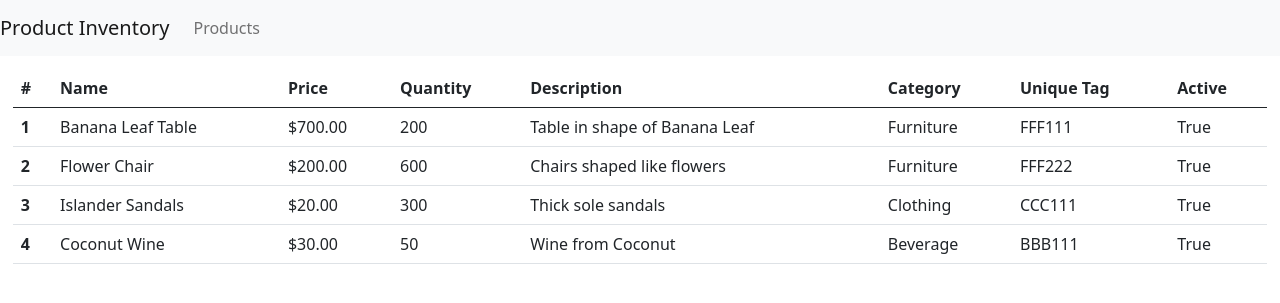
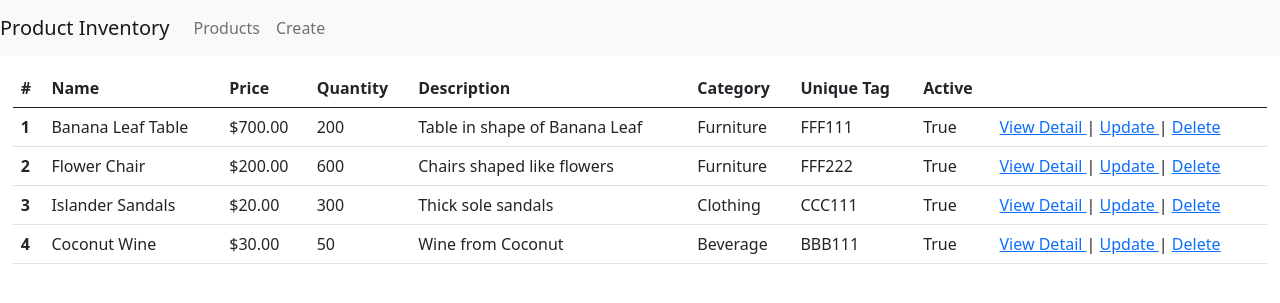
Before and after one commit to jmacach1/flask_inventory_manager, a Flask app: page /products in a window 1280 px wide. Shown: the top 303 px of the page. Run offline with Flask 2, Linux system fonts and the light colour scheme; data comes from the database, SQL or seed files in the repository; some libraries are stand-ins or nearby versions.

Commit message:
product detail view modified

```diff
--- a/app/__init__.py
+++ b/app/__init__.py
@@ -3,6 +3,7 @@ from flask_sqlalchemy import SQLAlchemy
 from flask_bootstrap import Bootstrap
 
 app = Flask(__name__)
+
 app.config["SQLALCHEMY_DATABASE_URI"] = "sqlite:///mydb.db"
 app.config["SECRET_KEY"] = "secretkey"
 
--- a/app/templates/base.html
+++ b/app/templates/base.html
@@ -20,6 +20,9 @@
           <div class="navbar-nav">
             <a class="nav-item nav-link" href={{ url_for('get_products') }}>Products</a>
           </div>
+          <div class="navbar-nav">
+            <a class="nav-item nav-link" href={{ url_for('create_product_form') }}>Create</a>
+          </div>
         </div>
       </nav>
     </header>
--- a/app/templates/product_detail.html
+++ b/app/templates/product_detail.html
@@ -8,9 +8,14 @@
   <div class="row">
     <div class="col-md-9 offset-md-2">
       <h1> {{ product.name}} </h1>
+      <p>Id: {{ product.id}} </p>
       <p>Price: {{ "${:,.2f}".format(product.price) }}</p>
       <p>Quantity: {{ product.quantity}} </p>
       <p>Description: {{ product.description}} </p>
+      <p>Category: {{ product.category }}</p>
+      <p>Unique Tag: {{ product.unique_tag }}</p>
+      <p>Active: {{ product.active }}</p>
+
       <a href={{ url_for('get_products') }}>List Products</a>
       <a href={{ url_for('update_product_form', pid=product.id) }} >Update</a>
       <a href="#">Delete</a>
--- a/app/templates/product_list.html
+++ b/app/templates/product_list.html
@@ -33,6 +33,7 @@
           <th scope="col">Category</th>
           <th scope="col">Unique Tag</th>
           <th scope="col">Active</th>
+          <th scope="col"></th>
         </tr>
       </thead>
       <tbody>
@@ -47,6 +48,17 @@
             <td>{{ product.category }}</td>
             <td>{{ product.unique_tag }}</td>
             <td>{{ product.active }}</td>
+            <td>
+              <a href={{ url_for('get_product_detail', pid=product.id) }} class="card-link">
+                View Detail
+              </a>
+              <span> | </span>
+              <a href={{ url_for('update_product_form', pid=product.id) }} class="card-link">
+                Update
+              </a>
+              <span> | </span>
+              <a href="#"class="card-link">Delete</a>
+            </td>
           </tr>
         {% endfor %}
       </tbody>
@@ -54,9 +66,3 @@
 
   </div>
 {% endblock content %}
-
-<!-- <a href={{ url_for('get_product_detail', pid=product.id) }} class="card-link">
-  View Detail
-</a>
-<a href={{ url_for('update_product_form', pid=product.id) }} class="card-link">Update</a>
-<a href="#"class="card-link">Delete</a> -->
```
